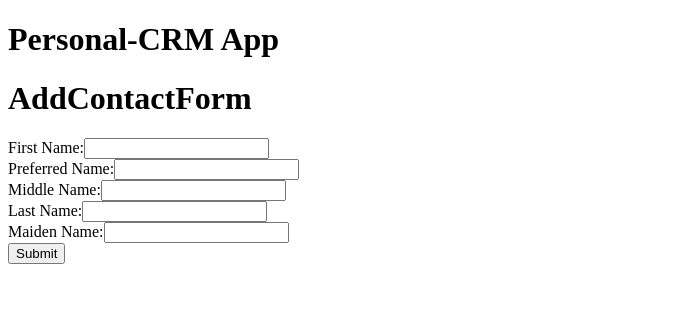
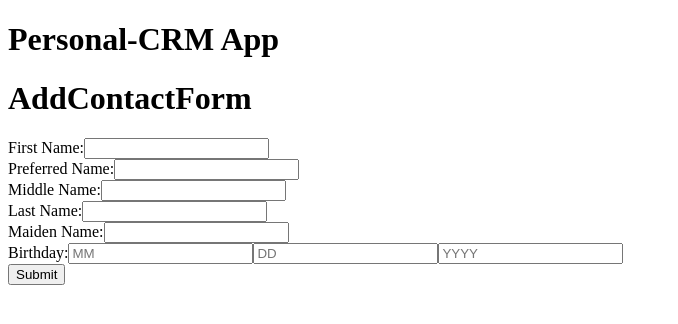
Before and after one commit to clayton-lin/personal-crm, a React app: page / in a window 1280 px wide. Shown: the top 324 px of the page, without its empty margins (0-678 px from the left). Built offline with nearby package versions, Linux system fonts and the light colour scheme.

Commit message:
Add bithday fields

```diff
--- a/src/components/AddContactForm.js
+++ b/src/components/AddContactForm.js
@@ -103,6 +103,37 @@ class AddContactForm extends Component {
           </div>
 
           <div>
+            Birthday:
+            <label>
+              <input
+                name="birthMonth"
+                type="number"
+                value={this.state.birthMonth}
+                onChange={this.handleChange}
+                placeholder="MM"
+              />
+            </label>
+            <label>
+              <input
+                name="birthDay"
+                type="number"
+                value={this.state.birthDay}
+                onChange={this.handleChange}
+                placeholder="DD"
+              />
+            </label>
+            <label>
+              <input
+                name="birthYear"
+                type="number"
+                value={this.state.birthYear}
+                onChange={this.handleChange}
+                placeholder="YYYY"
+              />
+            </label>
+          </div>
+
+          <div>
             <label>
               <input
                 name="submit"
```
